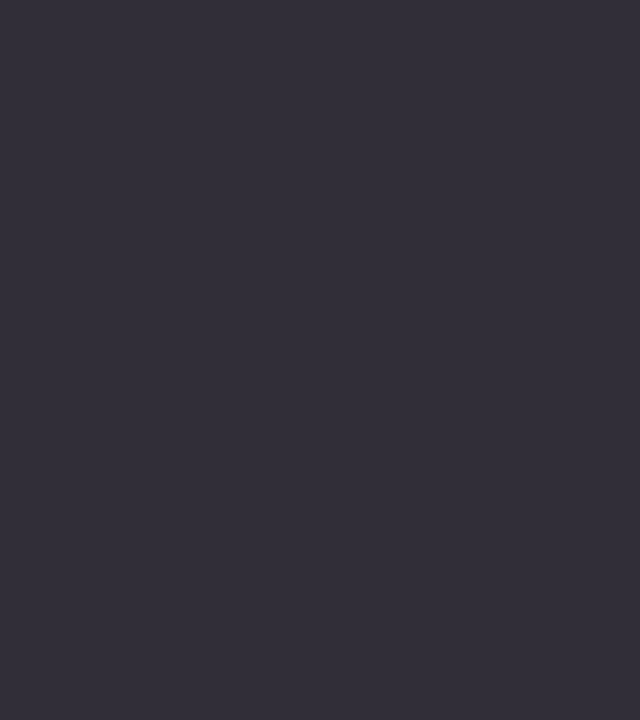
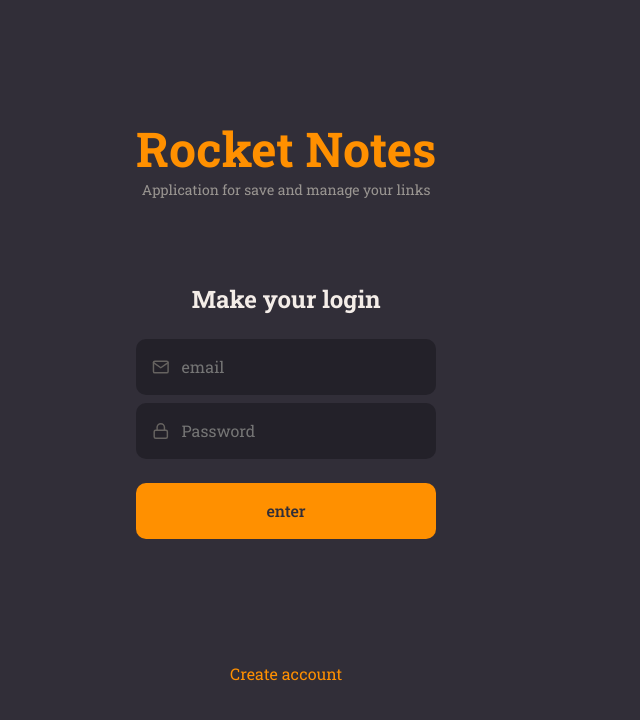
Before and after one commit to weslleyolli/Rocket_notes, a React (Vite) app: page / in a window 1280 px wide. Shown: the top 720 px of the page, without its empty margins (0-640 px from the left). Built offline with nearby package versions, Linux system fonts and the light colour scheme.

Commit message:
forms singin

```diff
--- a/src/pages/SignIn/index.jsx
+++ b/src/pages/SignIn/index.jsx
@@ -1,9 +1,36 @@
-import { Container } from './styles'
+import {FiMail, FiLock } from 'react-icons/fi'
+
+import { Input } from '../../components/Input'
+import { Button } from '../../components/Button'
+
+import { Container, Form } from './styles'
 
 export function SignIn() {
     return (
         <Container >
+            <Form>
+                <h1>Rocket Notes</h1>
+                <p>Application for save and manage your links</p>
 
+                <h2>Make your login</h2>
+
+                <Input
+                    placeholder="email"
+                    type="text"
+                    icon={FiMail}
+                />
+                <Input
+                    placeholder="Password"
+                    type="password"
+                    icon={FiLock}
+                />
+
+                <Button title="enter"/>
+
+                <a href="#">
+                    Create account
+                </a>
+            </Form>
         </Container>
     )
 }
--- a/src/pages/SignIn/styles.js
+++ b/src/pages/SignIn/styles.js
@@ -5,6 +5,36 @@
 
     display: flex;
     align-items: stretch;
+`
 
+export const Form = styled.form`
+    padding: 0 136px;
 
+    display: flex;
+    flex-direction: column;
+    justify-content: center;
+    align-items: center;
+
+    text-align: center;
+
+    > h1 {
+        font-size: 48px;
+        color: ${({ theme }) => theme.COLORS.ORANGE};
+    }
+
+    > h2 {
+        font-size: 24px;
+        margin-top: 84px;
+        margin-bottom: 24px;
+    }
+
+   > p {
+        font-size: 14px;
+        color: ${({ theme }) => theme.COLORS.GRAY_100};
+   }
+
+   > a {
+    margin-top: 124px;
+    color: ${({ theme }) => theme.COLORS.ORANGE};
+   }
 `
```
